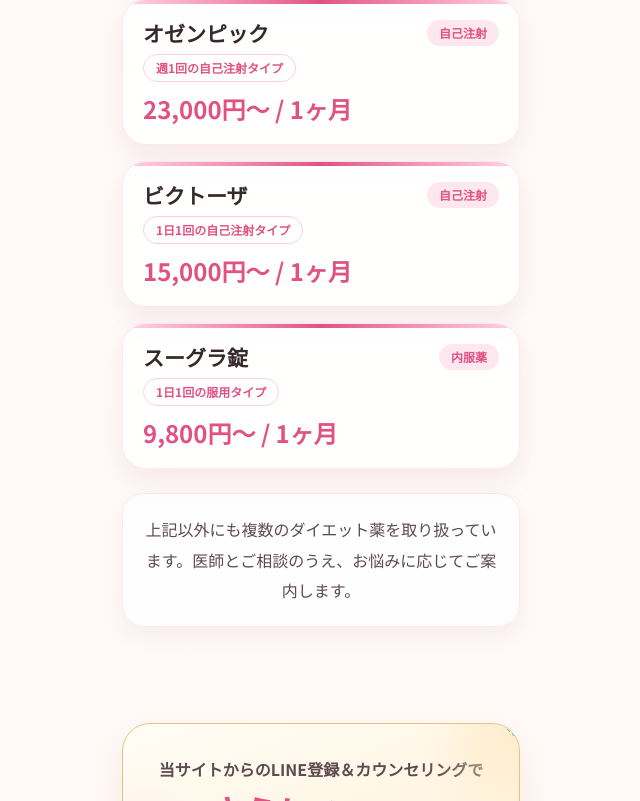
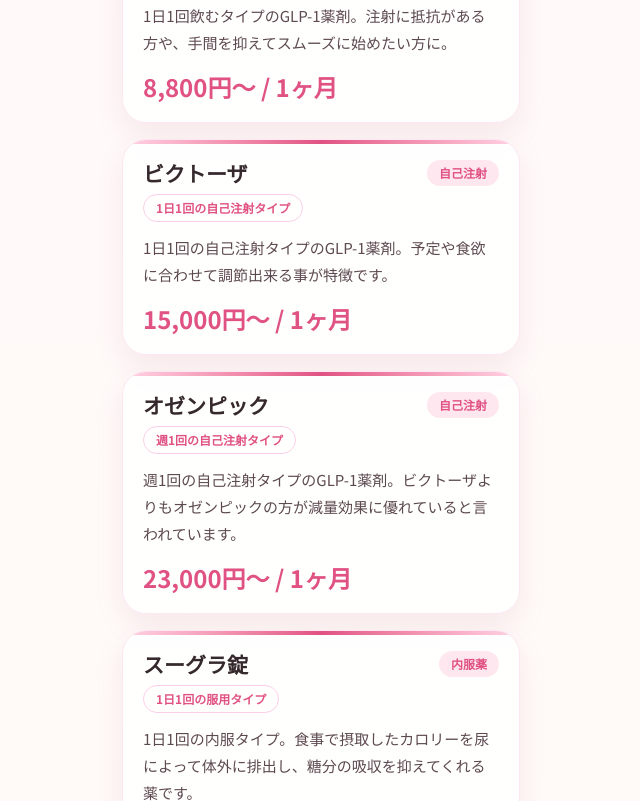
Before and after one commit to daichikimata-dot/AURAPRODUCTION, a Next.js app in the folder web/: page /lp_diet_women in a window 1280 px wide. Shown: the part 2599-3400 px from the top of the page, without its empty margins (319-959 px from the left). Built offline with nearby package versions, Linux system fonts and the light colour scheme; no server answers; the database is empty.

Commit message:
Update page.tsx

```diff
--- a/web/src/app/lp_diet_women/page.tsx
+++ b/web/src/app/lp_diet_women/page.tsx
@@ -11,30 +11,40 @@
     type: "週1回の自己注射タイプ",
     price: "19,800円〜 / 1ヶ月",
     note: "自己注射",
+    description:
+      "週1回の自己注射タイプのGLP-1薬剤。スピード重視で体重管理を進めたい方に。",
   },
   {
     name: "リベルサス",
     type: "毎日1回の服用タイプ",
     price: "8,800円〜 / 1ヶ月",
     note: "内服薬",
+    description:
+      "1日1回飲むタイプのGLP-1薬剤。注射に抵抗がある方や、手間を抑えてスムーズに始めたい方に。",
+  },
+  {
+    name: "ビクトーザ",
+    type: "1日1回の自己注射タイプ",
+    price: "15,000円〜 / 1ヶ月",
+    note: "自己注射",
+    description:
+      "1日1回の自己注射タイプのGLP-1薬剤。予定や食欲に合わせて調節出来る事が特徴です。",
   },
   {
     name: "オゼンピック",
     type: "週1回の自己注射タイプ",
     price: "23,000円〜 / 1ヶ月",
     note: "自己注射",
-  },
-  {
-    name: "ビクトーザ",
-    type: "1日1回の自己注射タイプ",
-    price: "15,000円〜 / 1ヶ月",
-    note: "自己注射",
+    description:
+      "週1回の自己注射タイプのGLP-1薬剤。ビクトーザよりもオゼンピックの方が減量効果に優れていると言われています。",
   },
   {
     name: "スーグラ錠",
     type: "1日1回の服用タイプ",
     price: "9,800円〜 / 1ヶ月",
     note: "内服薬",
+    description:
+      "1日1回の内服タイプ。食事で摂取したカロリーを尿によって体外に排出し、糖分の吸収を抑えてくれる薬です。",
   },
 ];
 
@@ -178,6 +188,7 @@
           </div>
         </section>
 
+        {/* こんな方におすすめ */}
         <section className="women-lp-fade women-lp-delay-2 mb-24">
           <div className="mb-8 text-center">
             <p className="mb-2 text-[12px] font-bold tracking-[0.22em] text-[#e05283]">
@@ -208,6 +219,7 @@
           </div>
         </section>
 
+        {/* お取り扱い薬剤 */}
         <section className="women-lp-fade women-lp-delay-3 mb-24">
           <div className="mb-8 text-center">
             <p className="mb-2 text-[12px] font-bold tracking-[0.22em] text-[#e05283]">
@@ -243,6 +255,11 @@
                   </span>
                 </div>
 
+                {/* 説明文の追加（既存の文字色・ライン高のスタイルを維持） */}
+                <p className="mb-4 text-[15px] leading-[1.8] text-[#5d4a50]">
+                  {item.description}
+                </p>
+
                 <p className="text-[24px] font-bold leading-tight text-[#e05283]">
                   {item.price}
                 </p>
@@ -257,6 +274,7 @@
           </div>
         </section>
 
+        {/* 5%OFF CTA */}
         <section className="women-lp-fade women-lp-delay-4 relative mb-24 overflow-hidden rounded-[28px] border border-[#e9c17d] bg-gradient-to-br from-[#fffdf6] to-[#fff1d9] px-5 py-8 text-center shadow-[0_16px_34px_rgba(180,120,60,0.12)]">
           <div
             aria-hidden
@@ -274,6 +292,7 @@
           </p>
         </section>
 
+        {/* よくある質問 */}
         <section className="women-lp-fade women-lp-delay-5 mb-24">
           <div className="mb-8 text-center">
             <p className="mb-2 text-[12px] font-bold tracking-[0.22em] text-[#e05283]">
@@ -308,6 +327,7 @@
           </div>
         </section>
 
+        {/* 購入までの流れ */}
         <section className="women-lp-fade women-lp-delay-6 mb-24">
           <div className="mb-8 text-center">
             <p className="mb-2 text-[12px] font-bold tracking-[0.22em] text-[#e05283]">
@@ -339,6 +359,7 @@
           </div>
         </section>
 
+        {/* 注意事項 */}
         <section className="women-lp-fade women-lp-delay-7 rounded-[28px] border border-pink-100 bg-white/90 p-6 shadow-[0_12px_28px_rgba(180,80,120,0.10)]">
           <div className="mb-5 text-center">
             <p className="mb-2 text-[12px] font-bold tracking-[0.22em] text-[#e05283]">
```
